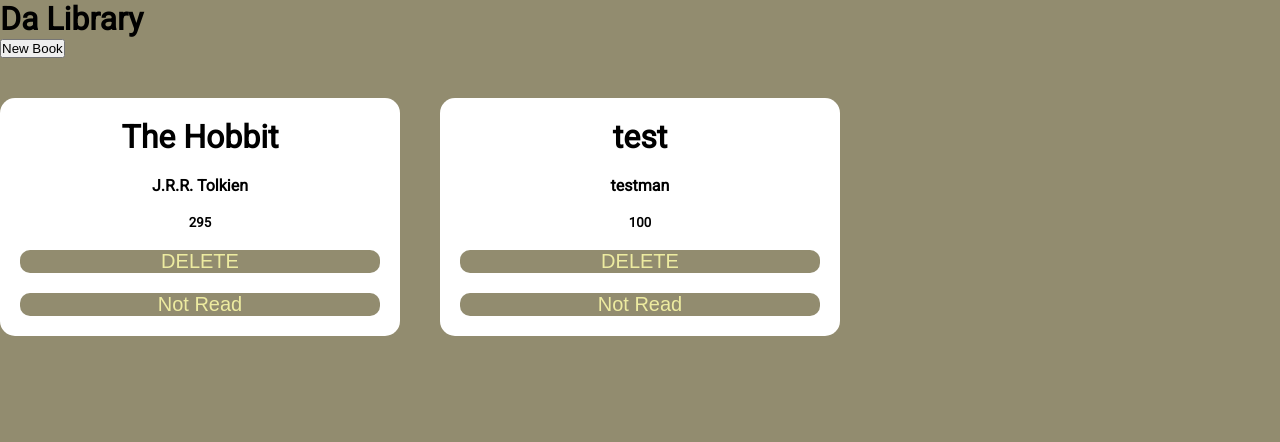
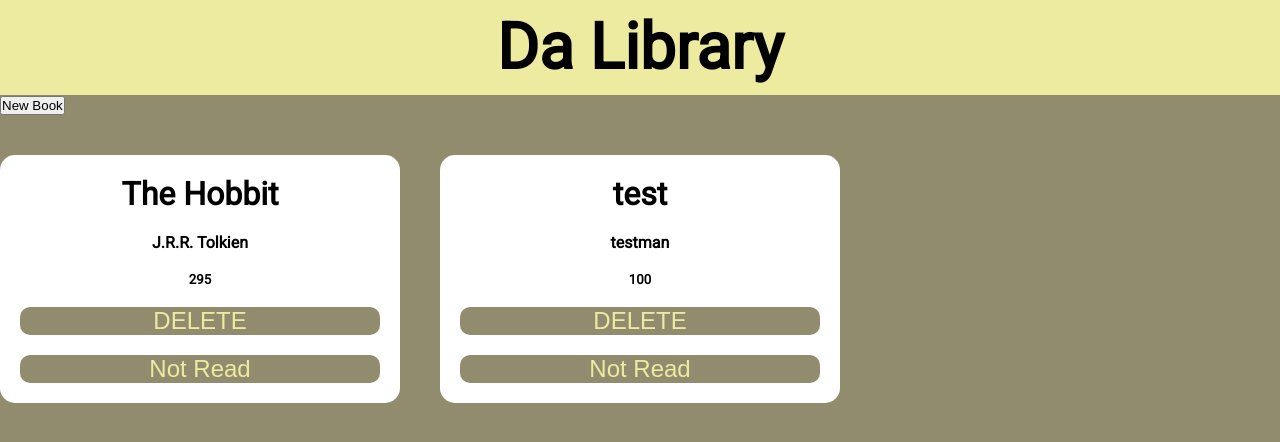
Before and after one commit to Kian2002/odin-library, a website: page index.html in a window 1280 px wide. Drawn offline with Linux system fonts and the light colour scheme.

Commit message:
header ui

```diff
--- a/index.html
+++ b/index.html
@@ -15,11 +15,10 @@
 <body>
     <header>
         <h1>Da Library</h1>
-        <button id="new-book" type="button" onclick="modalHandler()">New Book</button>
     </header>
 
     <main>
-
+        <button id="new-book" type="button" onclick="modalHandler()">New Book</button>
         <div id="card"></div>
     </main>
 
--- a/styles.css
+++ b/styles.css
@@ -15,6 +15,16 @@ body {
     --secondary-color: #EDEBA0;
 }
 
+/* Header */
+
+header {
+    background-color: var(--secondary-color);
+    display: flex;
+    justify-content: center;
+    align-items: center;
+    font-size: 2rem;
+    padding: 10px;
+}
 
 /* main section */
 
@@ -38,7 +48,7 @@ body {
 .btn {
     border: 0;
     border-radius: 10px;
-    font-size: 20px;
+    font-size: 1.5rem;
     background-color: var(--primary-color);
     color: var(--secondary-color);
 }
```
